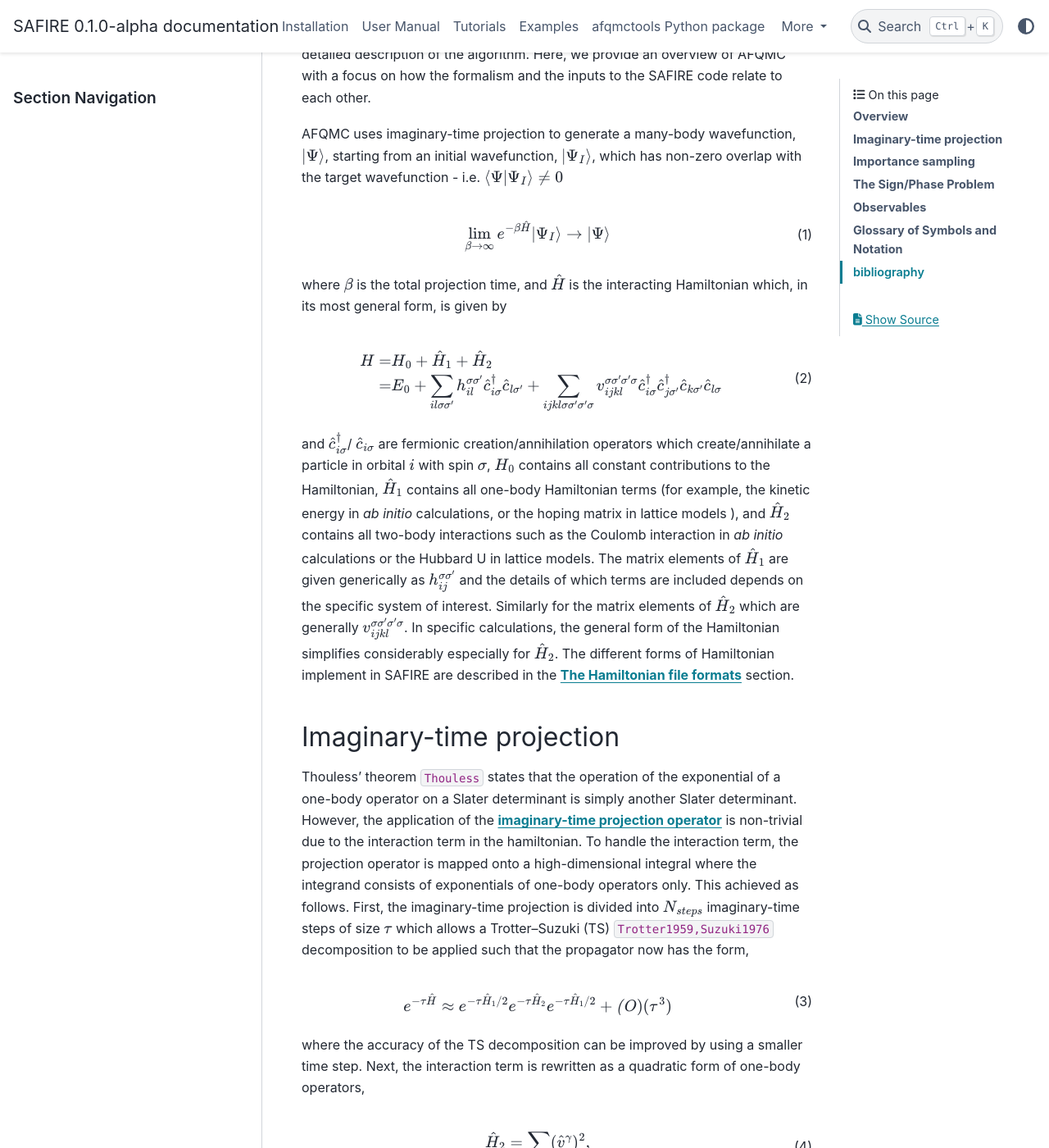
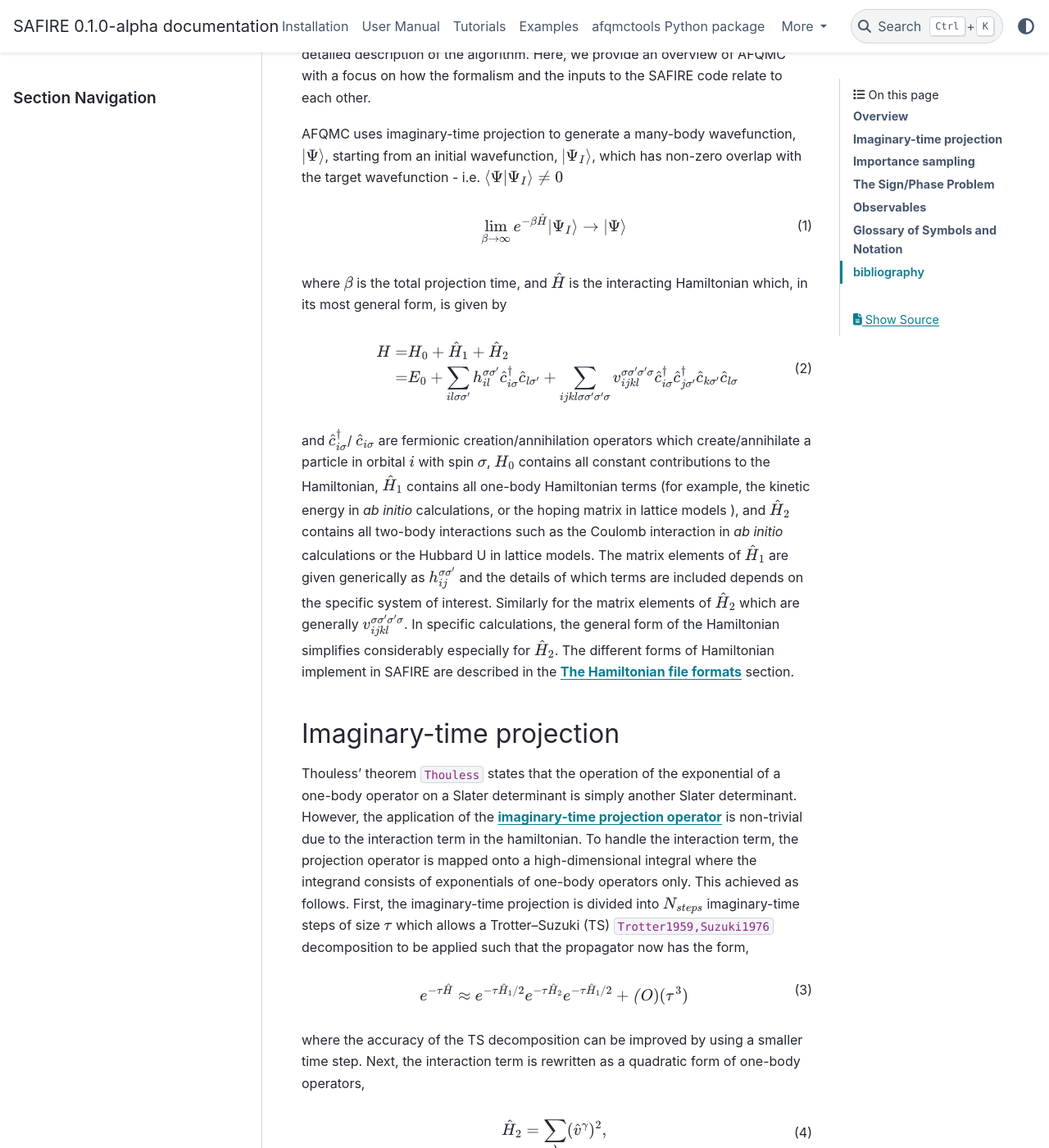
Before and after one commit to bkesk/SAFIRE, a Sphinx documentation site: the page built from docs/afqmc.rst, in a window 1280 px wide and 1400 px high, scrolled down 389 px. Shown: the whole window at 82% size. Built offline with Sphinx 7.4.7 and the PyData theme 0.15.4, drawn with Linux system fonts in a browser that asks for light colours; cross-references to code outside the pages are shown as plain code.

Commit message:
docs: tuning display of equations

```diff
--- a/docs/_static/custom.css
+++ b/docs/_static/custom.css
@@ -1,6 +1,7 @@
 div.math {
     position: relative;
-    padding-right: 2.5em;
+    padding: 0.7em;
+    margin-bottom: 1.15em;
 }
 .eqno {
     height: 100%;
@@ -36,12 +37,15 @@
     display: inline-block;
     margin-left: -.9em;
 }
-/* Make responsive */
-.MathJax_Display {
-    max-width: 100%;
-    overflow-x: auto;
-    overflow-y: hidden;
+
+mjx-container {
+    width: 100% !important;
+    overflow-x: auto !important;
+    overflow-y: hidden !important;
+    margin: 0 !important;
+    padding: 0 !important;
 }
+
 /* customize color theme */
 .wy-side-nav-search, .wy-nav-top {
     background: #845B8E;
--- a/docs/conf.py
+++ b/docs/conf.py
@@ -99,6 +99,12 @@
     'exclude-members': 'warn,jit',
 }
 
+mathjax3_config = {
+      "chtml": {
+          "mtextInheritFont": True,
+      },
+  }
+
 # -- Options for HTML output -------------------------------------------------
 
 # The theme to use for HTML and HTML Help pages.  See the documentation for
```
